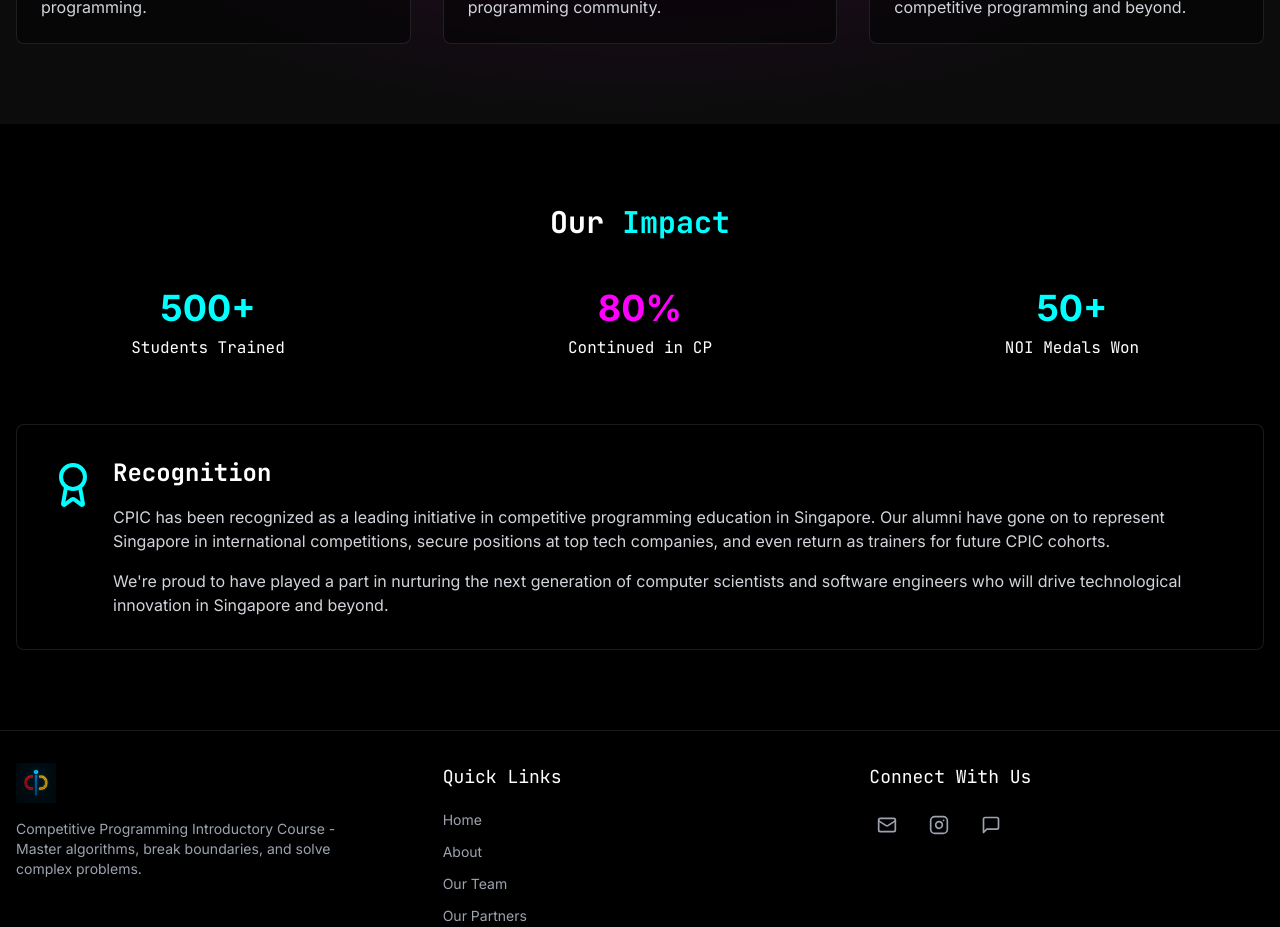
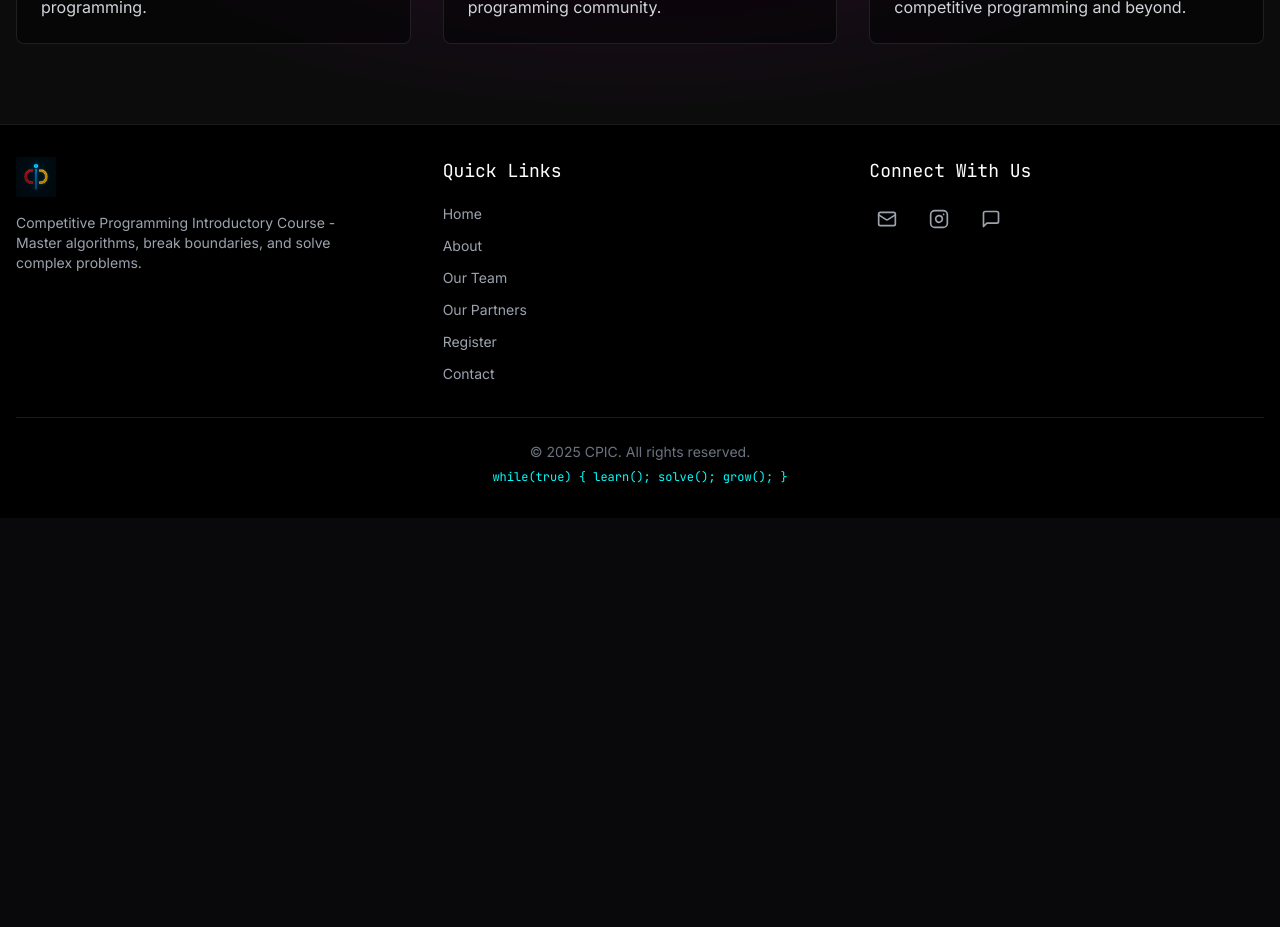
Before and after one commit to Hijackedsoul/cpic, a React (Vite) app: page /about in a window 1280 px wide. Shown: the part 2080-3007 px from the top of the page. After the commit the page ends 2598 px from the top, so only its background shows below. Built offline with nearby package versions, Linux system fonts and the light colour scheme.

Commit message:
Remove Our Impact section from About page
Removes the "Our Impact" section from the bottom of the About page, as requested.

```diff
--- a/src/pages/About.tsx
+++ b/src/pages/About.tsx
@@ -1,7 +1,7 @@
 
 import Layout from '@/components/Layout';
 import { motion } from 'framer-motion';
-import { ChevronRight, Code, Users, Brain, Award } from 'lucide-react';
+import { ChevronRight, Code, Users, Brain } from 'lucide-react';
 
 const About = () => {
   const containerVariants = {
@@ -359,66 +359,6 @@ const About = () => {
           </div>
         </div>
       </section>
-
-      {/* Impact section (new) */}
-      <section className="py-20 bg-black">
-        <div className="container mx-auto px-4">
-          <motion.h2
-            className="text-3xl font-bold text-white mb-12 text-center"
-            initial={{ opacity: 0 }}
-            whileInView={{ opacity: 1 }}
-            viewport={{ once: true }}
-            transition={{ duration: 0.5 }}
-          >
-            Our <span className="text-neon-cyan">Impact</span>
-          </motion.h2>
-
-          <motion.div
-            className="grid grid-cols-1 md:grid-cols-3 gap-12 text-center"
-            initial="hidden"
-            whileInView="visible"
-            viewport={{ once: true }}
-            variants={containerVariants}
-          >
-            <motion.div variants={itemVariants}>
-              <div className="text-neon-cyan text-4xl font-bold mb-2">500+</div>
-              <div className="text-white font-mono">Students Trained</div>
-            </motion.div>
-            <motion.div variants={itemVariants}>
-              <div className="text-neon-magenta text-4xl font-bold mb-2">80%</div>
-              <div className="text-white font-mono">Continued in CP</div>
-            </motion.div>
-            <motion.div variants={itemVariants}>
-              <div className="text-neon-cyan text-4xl font-bold mb-2">50+</div>
-              <div className="text-white font-mono">NOI Medals Won</div>
-            </motion.div>
-          </motion.div>
-
-          <motion.div
-            className="mt-16 p-8 border border-white/10 rounded-lg bg-black/50 hover:border-neon-cyan/30 transition-all duration-300"
-            initial={{ opacity: 0, y: 20 }}
-            whileInView={{ opacity: 1, y: 0 }}
-            viewport={{ once: true }}
-            transition={{ duration: 0.5 }}
-            whileHover={{
-              boxShadow: "0 0 25px rgba(0, 255, 255, 0.15)",
-            }}
-          >
-            <div className="flex items-start">
-              <Award className="text-neon-cyan mr-4 h-12 w-12 flex-shrink-0 mt-1" />
-              <div>
-                <h3 className="text-2xl font-bold text-white mb-4">Recognition</h3>
-                <p className="text-gray-300 mb-4">
-                  CPIC has been recognized as a leading initiative in competitive programming education in Singapore. Our alumni have gone on to represent Singapore in international competitions, secure positions at top tech companies, and even return as trainers for future CPIC cohorts.
-                </p>
-                <p className="text-gray-300">
-                  We're proud to have played a part in nurturing the next generation of computer scientists and software engineers who will drive technological innovation in Singapore and beyond.
-                </p>
-              </div>
-            </div>
-          </motion.div>
-        </div>
-      </section>
     </Layout>
   );
 };
```
